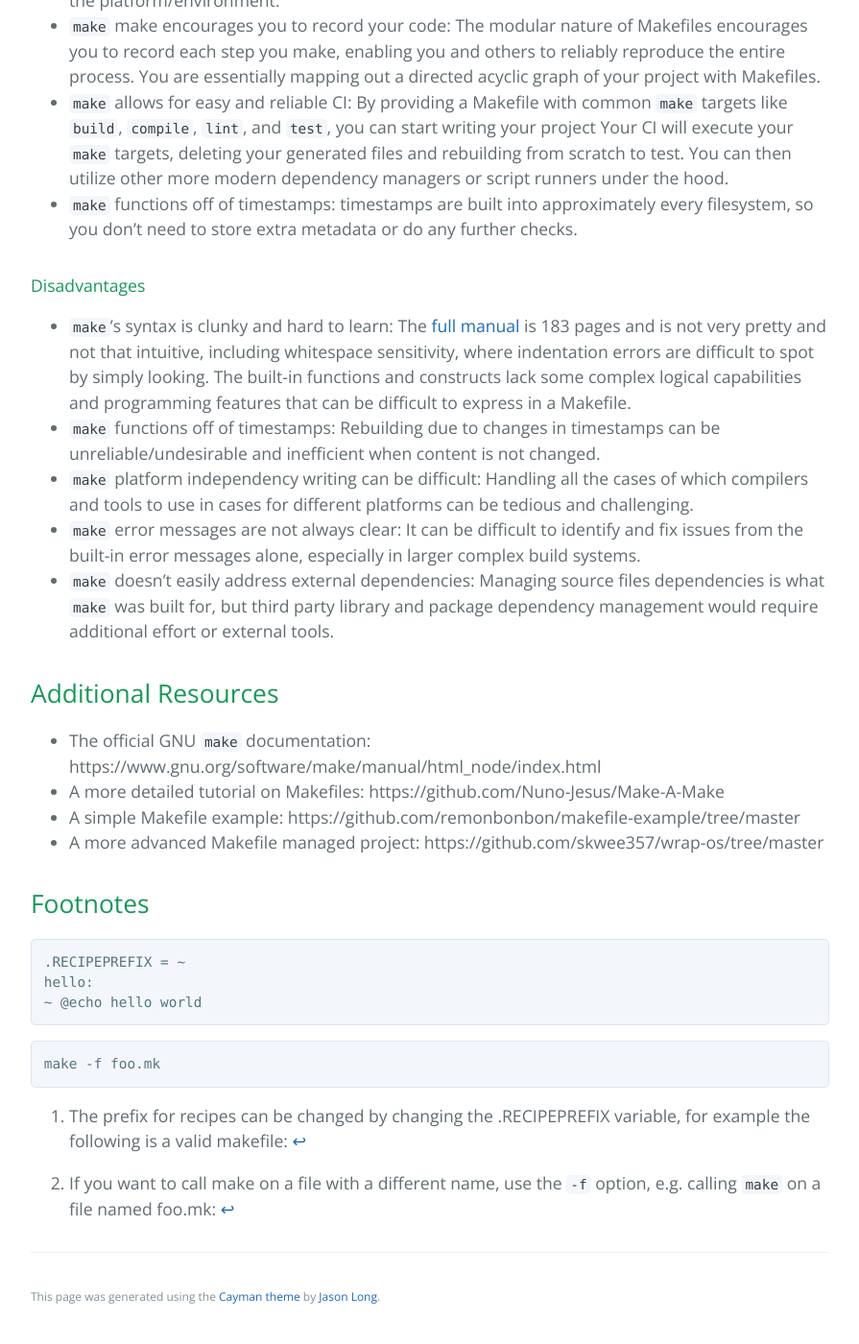
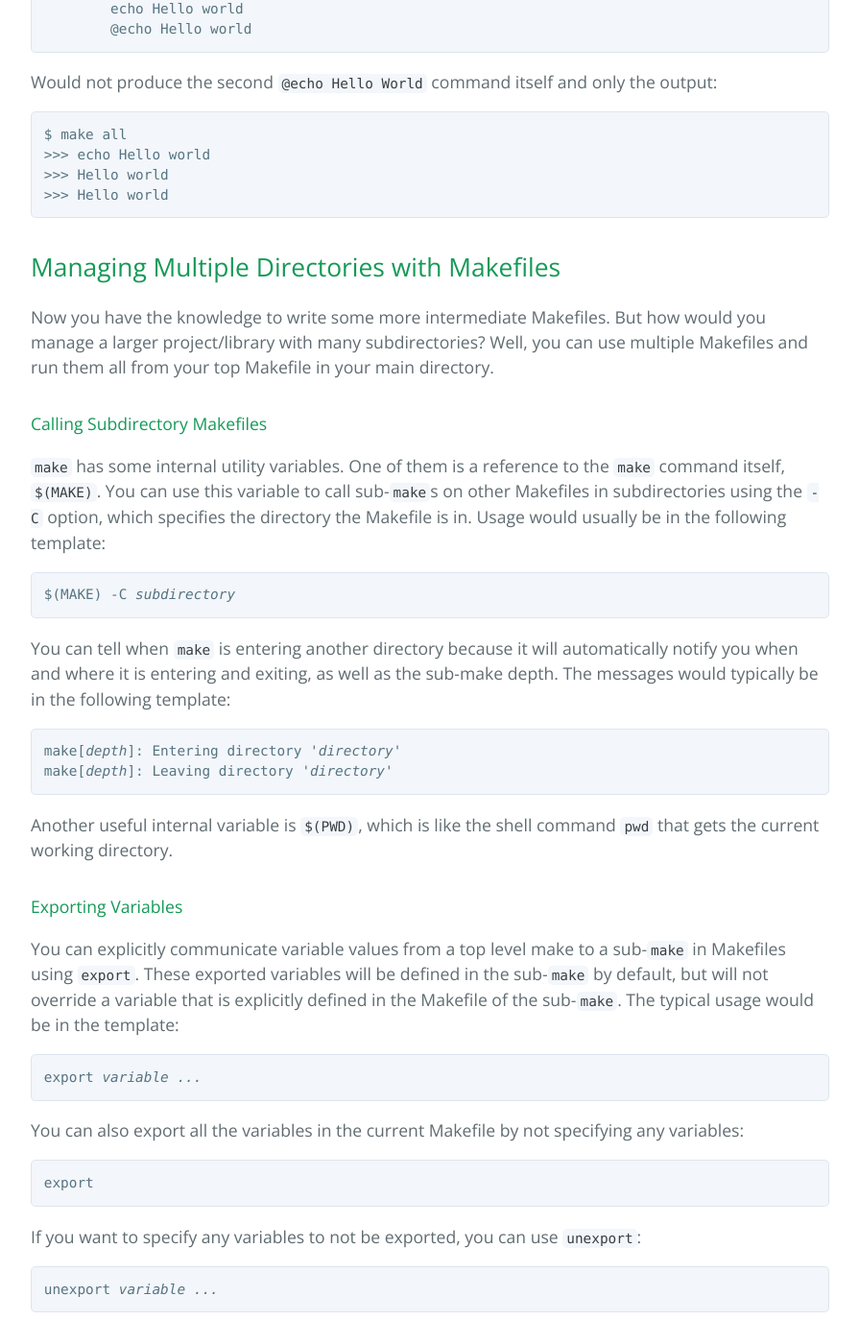
Before and after one commit to learning-software-engineering/learning-software-engineering.github.io, a Jekyll site: the page built from Topics/Development_Process/Build_Requirements/Introduction_to_make_and_Makefiles.md, in a window 1280 px wide and 1400 px high, scrolled down 6367 px. Shown: the whole window at 96% size, without its empty margins (192-1087 px from the left). Built offline with Jekyll 4.4.1, drawn with Linux system fonts in a browser that asks for light colours; our own code applies the rules of GitHub Pages for plain Markdown files; some of the changed text lies outside the part shown.

Commit message:
Adding purpose, examples, section for multi-directory Makefiles, fixing footnotes

````diff
--- a/Topics/Development_Process/Build_Requirements/Introduction_to_make_and_Makefiles.md
+++ b/Topics/Development_Process/Build_Requirements/Introduction_to_make_and_Makefiles.md
@@ -8,14 +8,18 @@
 
 ### [Making a Makefile](#making-a-makefile-1)
 
+### [Managing Multiple Directories with Makefiles](#managing-multiple-directories-with-makefiles-1)
+
 ### [Advantages and Disadvantages to ```make``` and Makefiles](#advantages-and-disadvantages-to-make-and-makefiles-1)
 
 ### [Additional Resources](#additional-resources-1)
 
+### [Footnotes](#footnotes-1)
+
 ## Introduction
 
 #### What are ```make``` and Makefiles
-```make``` is a software build automation tool that builds programs and libraries, and determines what needs to be recompiled. It accomplishes this by using Makefiles that specify compilation targets and link their dependencies, and checking their last modified dates during compilation.
+```make``` is a software build automation tool that builds programs and libraries, and determines what needs to be recompiled. It accomplishes this by using Makefiles that specify compilation targets and link their dependencies, and checking their last modified dates during compilation. This guide will cover the basics of GNU make, some example usage, and some of the advantages and disadvantages of ```make``` and Makefiles. Hopefully, by the end of this guide you will be able to decide if ```make``` is right for you.
 
 ## Basic Makefile Characteristics
 
@@ -29,26 +33,43 @@
 
 #### Recipe
 
-A recipe is an action that ```make``` will execute for the target it is under. It can be one or more commands, but each single recipe line must be preceded by a tab character[^1]
+A recipe is an action that ```make``` will execute for the target it is under. It can be one or more commands, but each single recipe line must be preceded by a tab character<sup><a href=#1>1</a>.</sup>
 
 #### Rule
 
 Rules put the above together and link together the prerequisites to the target and define the recipes ```make``` will carry out for the designated target. By default, the first target of the first rule in the Makefile will be run by ```make```, other rules would have to be explicitly referenced by ```make target-name```.
 
+Rules are typically defined in this template below:
+<pre>
+<i>target ...</i> : <i>prerequisites...</i>
+      <i>recipe</i>
+      <i>...</i>
+</pre>
+
 #### Variables
 
 Variables store values to be used throughout the file that will be substituted in whenever the variable is referenced.
 
+Basic variables are defined and referenced in the manner below:
+<pre>
+<i>variable</i> = <i>text</i> ...
+$(<i>variable</i>)
+</pre>
 
 #### Functions
 
 Functions can be called to process some argument(s) and substitute some text similar to a variable. These functions are predefined by ```make```.
 
+Functions are typically called in the manner below:
+<pre>
+$(<i>functionname param,param,...</i>)
+</pre>
+
 ## Making a Makefile
 
 #### Running a Simple Makefile
 
-The following will be written in a file called "Makefile", because make will automatically look for a file of that name in the current directory[^2].
+The following will be written in a file called "Makefile", because make will automatically look for a file of that name in the current directory<sup><a href=#2>2</a>.</sup>.
 For the following example, we will consider a simple C program with the source code files ```main.c``` and ```helper.c``` that will be compiled into the file ```program```:
 
 ```
@@ -182,13 +203,141 @@
 	@echo Hello world
 ```
 
-Would produce:
+Would not produce the second ```@echo Hello World``` command itself and only the output:
 
 ```bash
 $ make all
 >>> echo Hello world
 >>> Hello world
 >>> Hello world
+```
+
+## Managing Multiple Directories with Makefiles
+
+Now you have the knowledge to write some more intermediate Makefiles. But how would you manage a larger project/library with many subdirectories? Well, you can use multiple Makefiles and run them all from your top Makefile in your main directory.
+
+#### Calling Subdirectory Makefiles
+
+```make``` has some internal utility variables. One of them is a reference to the ```make``` command itself, ```$(MAKE)```. You can use this variable to call sub-```make```s on other Makefiles in subdirectories using the ```-C``` option, which specifies the directory the Makefile is in. Usage would usually be in the following template:
+
+<pre>
+$(MAKE) -C <i>subdirectory</i>
+</pre>
+
+You can tell when ```make``` is entering another directory because it will automatically notify you when and where it is entering and exiting, as well as the sub-make depth. The messages would typically be in the following template:
+
+<pre>
+make[<i>depth</i>]: Entering directory '<i>directory</i>'
+make[<i>depth</i>]: Leaving directory '<i>directory</i>'
+</pre>
+
+Another useful internal variable is ```$(PWD)```, which is like the shell command ```pwd``` that gets the current working directory.
+
+#### Exporting Variables
+
+You can explicitly communicate variable values from a top level make to a sub-```make``` in Makefiles using ```export```. These exported variables will be defined in the sub-```make``` by default, but will not override a variable that is explicitly defined in the Makefile of the sub-```make```. The typical usage would be in the template:
+
+<pre>
+export <i>variable ...</i>
+</pre>
+
+You can also export all the variables in the current Makefile by not specifying any variables:
+
+<pre>
+export
+</pre>
+
+If you want to specify any variables to not be exported, you can use ```unexport```:
+
+<pre>
+unexport <i>variable ...</i>
+</pre>
+
+#### Example Usage
+
+Here is an example of how you could manage a simple multi-directory project. The project directory is as follows:
+
+```
+|-- debug
+|   |-- debug.c
+|   |-- debug.h
+|   `-- Makefile
+|-- include
+|   |-- common.h
+|-- main
+|   |-- helper.c
+|   |-- main.c
+|   |-- main.h
+|   `-- Makefile
+`-- Makefile
+```
+
+The top directory Makefile is as follows:
+
+```
+MAKE_DIR = $(PWD)
+MAIN_DIR    := $(MAKE_DIR)/main
+DEBUG_DIR   := $(MAKE_DIR)/debug
+INCLUDE_DIR := $(MAKE_DIR)/include
+
+INC_SRCH_PATH :=
+INC_SRCH_PATH += -I$(MAIN_DIR)
+INC_SRCH_PATH += -I$(DEBUG_DIR)
+INC_SRCH_PATH += -I$(INCLUDE_DIR)
+
+CC = gcc
+
+CFLAGS :=
+CFLAGS += $(INC_SRCH_PATH)
+CFLAGS += -Wall -O -DDEBUG
+
+export MAKE_DIR CC CFLAGS INC_SRCH_PATH
+
+all:
+	@$(MAKE) -C main
+	@$(MAKE) -C debug
+
+.PHONY: clean
+clean:
+	@$(MAKE) -C main clean
+	@$(MAKE) -C debug clean
+```
+
+And an example Makefile in the ```main``` subdirectory is as follows:
+
+```
+PROG = DEMO
+
+SRCS = $(wildcard *.c)
+OBJS = $(SRCS:.c=.o)
+
+$(PROG): $(OBJS)
+	@$(CC) $^ $(CFLAGS) -o $@
+	@echo "  Generate Program $(PROG) from $^"
+
+$(OBJS): $(SRCS)
+	@$(CC) $(CFLAGS) -c $^
+	@echo "  CC $(OBJS)"
+
+.PHONY: clean
+clean:
+    @rm -f $(OBJS)
+```
+
+In the above example top directory Makefile, first the working directory is stored into variable ```MAKE_DIR```, and then used to create paths to the subdirectories. These subdirectories are all appended to the ```INC_SRCH_PATH``` variable. The ```CC``` variable is set to ```gcc```, and the ```CFLAGS``` variable appends ```INC_SRCH_PATH``` and some ```gcc``` flags. The ```MAKE_DIR CC CFLAGS INC_SRCH_PATH``` variables are then set to be exported to any sub-```make```s. The ```all``` and ```clean``` rules call sub-```make```s to the ```main``` and ```debug``` directories.
+In the Makefile in the ```main``` directory, the ```DEMO``` target program is built with the prerequisites of any object files in corresponding to the C source files, which need to be compiled first. We can see that exported```CFLAGS``` variable can be useful to pass in the paths for input links between the source files and the same flags consistently in the project, so ```gcc``` can compile properly.
+
+Some example output from the top directory would be:
+
+```bash
+$ make
+>>> make[1]: Entering directory '.../main'
+>>>   CC main.o helper.o
+>>>   Generate Program DEMO from main.o helper.o
+>>> make[1]: Leaving directory '.../main'
+>>> make[1]: Entering directory '.../debug'
+...
+>>> make[1]: Leaving directory '.../debug'
 ```
 
 ## Advantages and Disadvantages to ```make``` and Makefiles
@@ -215,13 +364,14 @@
 
 ## Footnotes
 
-[^1]: The prefix for recipes can be changed by changing the .RECIPEPREFIX variable, for example the following is a valid makefile:
+<a name="1"></a> [↩](#Recipe)1. The prefix for recipes can be changed by changing the .RECIPEPREFIX variable, for example the following is a valid makefile:
 ```
 .RECIPEPREFIX = ~
 hello:
 ~ @echo hello world
 ```
-[^2]: If you want to call make on a file with a different name, use the ```-f``` option, e.g. calling ```make``` on a file named foo.mk:
+
+<a name="2"></a> [↩](#Running-a-Simple-Makefile)2. If you want to call make on a file with a different name, use the ```-f``` option, e.g. calling ```make``` on a file named foo.mk:
 ```
 make -f foo.mk
 ```
````
